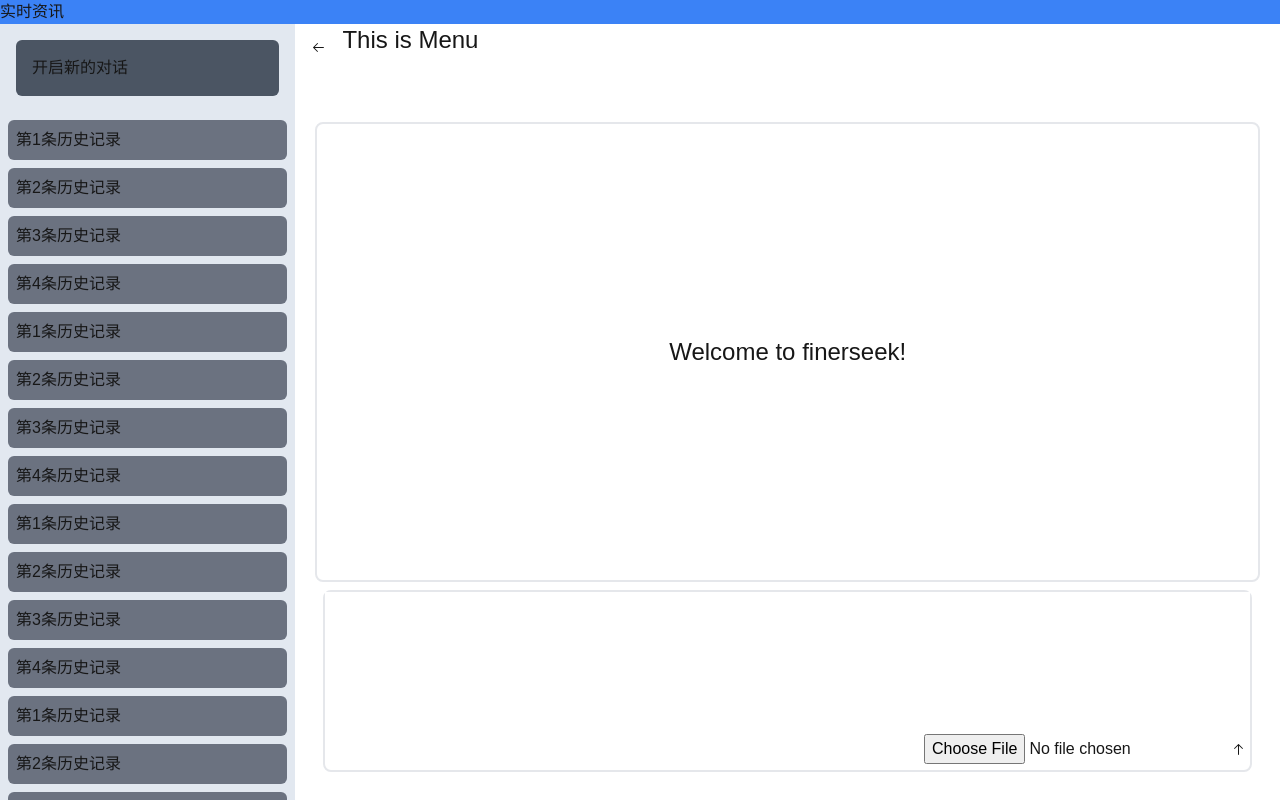
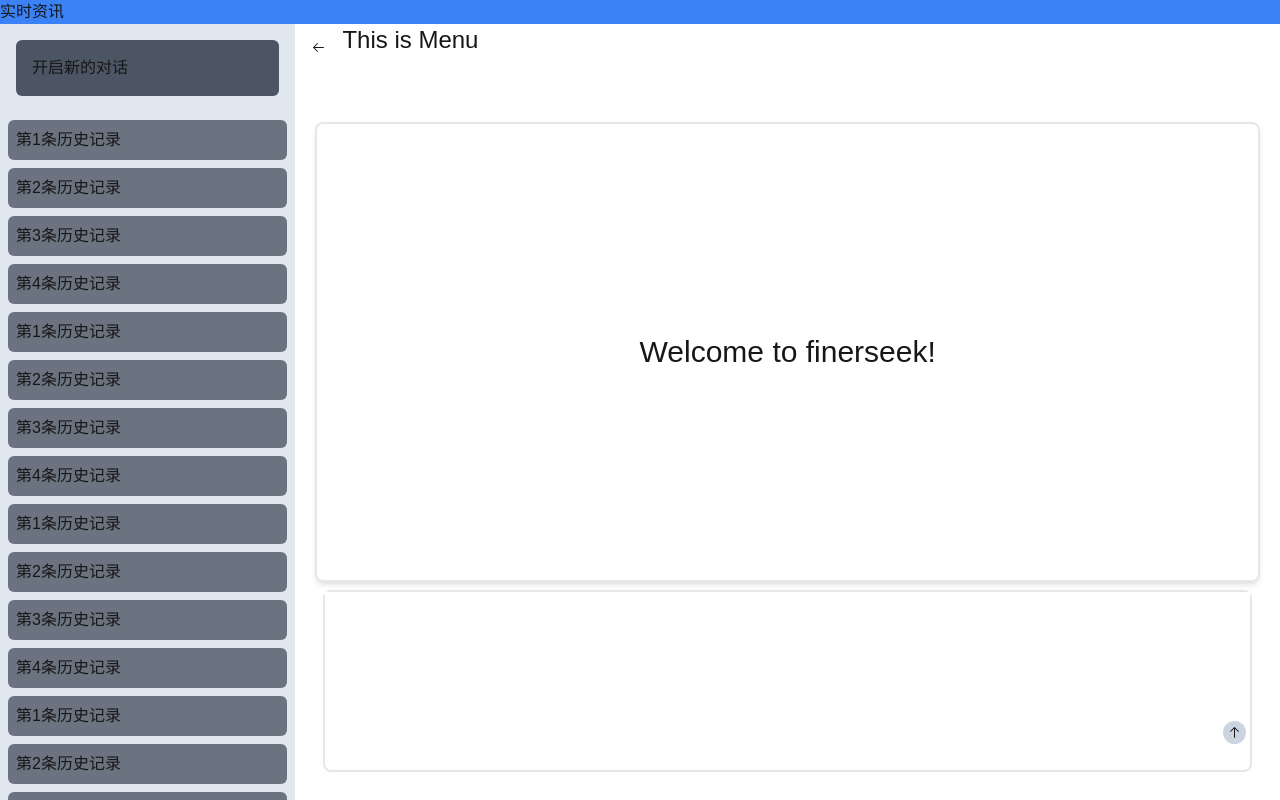
Before and after one commit to TwinklerG/finerseek, a Next.js app: page /app/chatbot in a window 1280 px wide. Built offline with nearby package versions, Linux system fonts and the light colour scheme.

Commit message:
add some effects

```diff
--- a/components/chat-input.tsx
+++ b/components/chat-input.tsx
@@ -57,21 +57,23 @@ export function ChatInput({
   return (
     <>
       <input
-        className="w-full h-[80%]"
+        className="w-full h-[70%] text-center"
         value={inputContent}
         onChange={(event) => {
           setInputContent(event.target.value);
         }}
         onKeyDown={(event) => {
+          console.log(inputContent);
           if (event.key === "Enter") {
-            handleSubmit();
+            if (event.shiftKey === false) {
+              handleSubmit();
+            }
           }
         }}
       ></input>
       <div className="flex items-center justify-end ">
-        <input type="file" />
         <button
-          className="hover:bg-slate-500 p-1 rounded-full"
+          className="bg-slate-300 hover:bg-slate-500 p-1 m-1 rounded-full transition-all"
           onClick={handleSubmit}
         >
           <ArrowUpIcon />
--- a/components/messages.tsx
+++ b/components/messages.tsx
@@ -23,13 +23,13 @@ export function Messages({ id }: { id: number }) {
     <div className="w-full h-[90%] p-5">
       <div
         ref={messagesContainerRef}
-        className="w-full h-[70%] rounded-lg border-2 flex flex-col animate-scaleIn overflow-y-scroll overflow-x-hidden"
+        className="shadow-md w-full h-[70%] rounded-lg border-2 flex flex-col animate-scaleIn overflow-y-scroll overflow-x-hidden"
       >
         <div
           className={clsx(
-            "text-2xl",
+            "",
             messages.length === 0 &&
-              "flex items-center justify-center h-full w-full"
+              "flex items-center justify-center h-full w-full text-3xl"
           )}
         >
           {messages.length === 0
@@ -40,21 +40,24 @@ export function Messages({ id }: { id: number }) {
           <div
             key={index}
             className={clsx(
-              "flex flex-row gap-2",
+              "flex flex-row gap-2 ",
               message.role === "user" ? "justify-end" : "justify-start"
             )}
           >
-            <article className="p-2 m-2 bg-gray-200 rounded prose-sm">
-              <Markdown skipHtml={false} rehypePlugins={[rehypeRaw]}>
-                {message.content}
-              </Markdown>
-            </article>
+            <div className={clsx("flex", message.role === "user" && "flex-row-reverse")}>
+              <div>{message.role === "user"? "user": "fs"}</div>
+              <article className="p-2 m-2 bg-gray-200 rounded prose-sm shadow-lg">
+                <Markdown skipHtml={false} rehypePlugins={[rehypeRaw]}>
+                  {message.content}
+                </Markdown>
+              </article>
+            </div>
           </div>
         ))}
 
         <div ref={messagesEndRef} className=""></div>
       </div>
-      <div className="relative w-full h-[30%] flex items-center justify-center p-2 overflow-scroll">
+      <div className="relative w-full h-[30%] p-2 overflow-hidden">
         <div className="rounded-lg border-2 w-full h-full">
           <ChatInput messages={messages} setMessages={setMessages} />
         </div>
--- a/package.json
+++ b/package.json
@@ -3,7 +3,7 @@
   "version": "0.1.0",
   "private": true,
   "scripts": {
-    "fastapi-dev": "uv sync && uv export --no-hashes --format requirements-txt && python3 -m uvicorn api.index:app --reload",
+    "fastapi-dev": "uv sync && uv export --no-hashes -o requirements.txt && python3 -m uvicorn api.index:app --reload",
     "next-dev": "next dev",
     "dev": "concurrently \"npm run next-dev\" \"npm run fastapi-dev\"",
     "build": "next build",
```
Also changed, not shown: requirements.txt, 1 other file (tests, documents, lock files or other folders).
